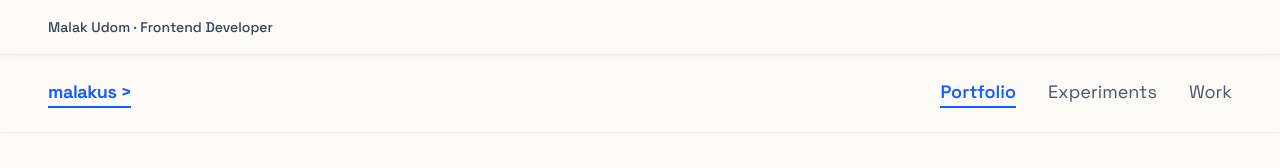
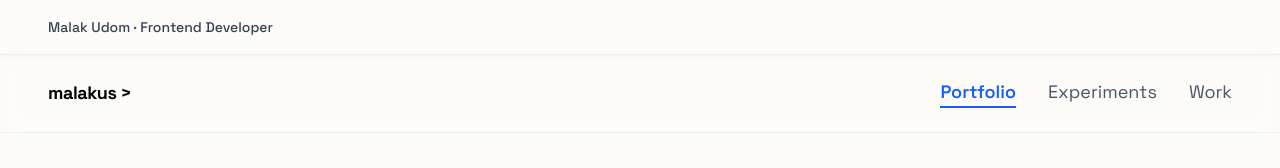
Before and after one commit to malakus4/portfolio-react, a React (Vite) app: page / in a window 1280 px wide. Shown: the top 168 px of the page. Built offline with nearby package versions, Linux system fonts and the light colour scheme.

Commit message:
style: update logo text and symbol

```diff
--- a/src/components/sections/Nav.jsx
+++ b/src/components/sections/Nav.jsx
@@ -18,9 +18,9 @@ function Nav() {
 
 
         {/* Logo / Brand */}
-        <NavLink to="/" end className={linkClass}>
-          <span className="font-bold tracking-tight">
-            malakus <span>&gt;</span>
+        <NavLink to="/">
+          <span className="font-bold tracking-tight inline-flex items-baseline gap-1">
+            malakus <span className="leading-none self ">&gt;</span>
           </span>
         </NavLink>
 
```
